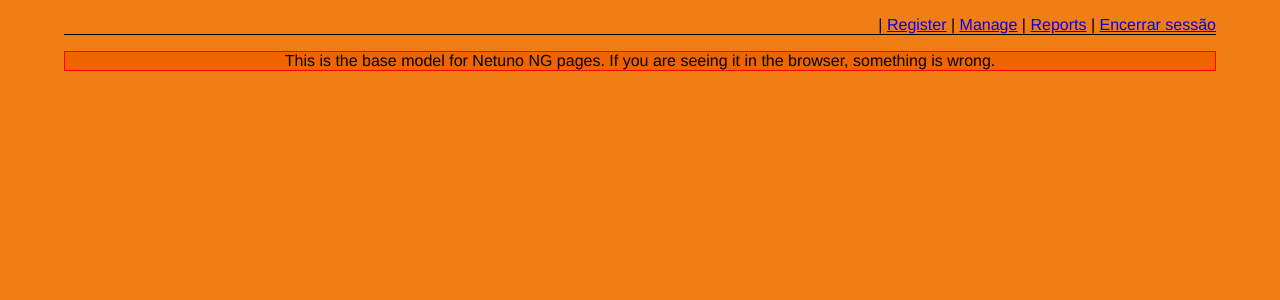
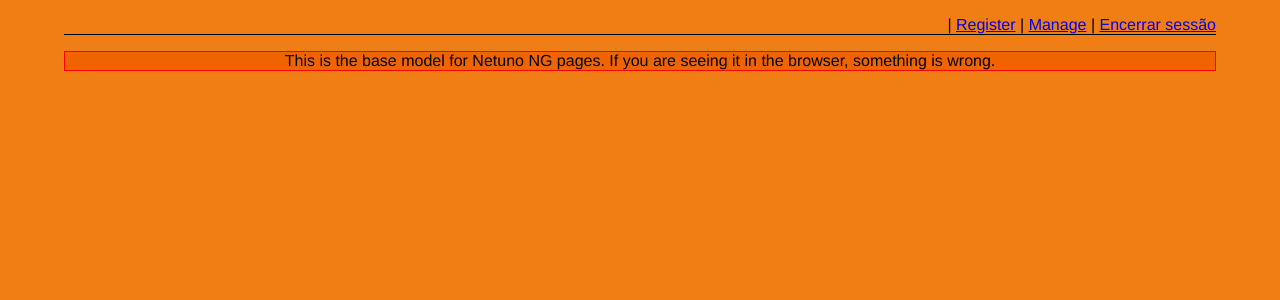
Before and after one commit to brandizzi/netunong, a Django app: template templates/model.html in a window 1280 px wide. Shown: the top 300 px of the page. Run offline with Django 3.2, Linux system fonts and the light colour scheme; the template is opened without the code that fills it, so the values that code supplies are empty.

Commit message:
forgetting reports even more

```diff
--- a/settings.py
+++ b/settings.py
@@ -95,8 +95,8 @@ INSTALLED_APPS = (
     'django.contrib.messages',
 #    'django.contrib.staticfiles',
     'register',
-    'reports',
-    'reports.due_payment',
+#    'reports',
+#    'reports.due_payment',
     # Uncomment the next line to enable the admin:
     'django.contrib.admin',
     # Uncomment the next line to enable admin documentation:
--- a/templates/model.html
+++ b/templates/model.html
@@ -11,7 +11,7 @@
             {{user.get_profile.name|escape}} |
             <a name="register" href="/netunong/">{% trans "Register" %}</a> |
             <a name="manage" href="/netunong/manage/">{% trans "Manage" %}</a> |
-            <a name="reports" href="/netunong/reports/">{% trans "Reports" %}</a> |
+            {#<a name="reports" href="/netunong/reports/">{% trans "Reports" %}</a> |#}
             <a name="logout" href="/netunong/logout/">{% trans "Log out" %}</a>
         </div>
         {% endblock %}
--- a/urls.py
+++ b/urls.py
@@ -20,7 +20,7 @@ patterns_list = [
     (r'^admin/', include(django.contrib.admin.site.urls)),
     # Uncomment the admin/doc line below to enable admin documentation:
     # (r'^admin/doc/', include('django.contrib.admindocs.urls')),
-    (r'^netunong/reports/', include('netunong.reports.urls')),
+    # (r'^netunong/reports/', include('netunong.reports.urls')),
 ]
 
 if settings.DEBUG:
```
